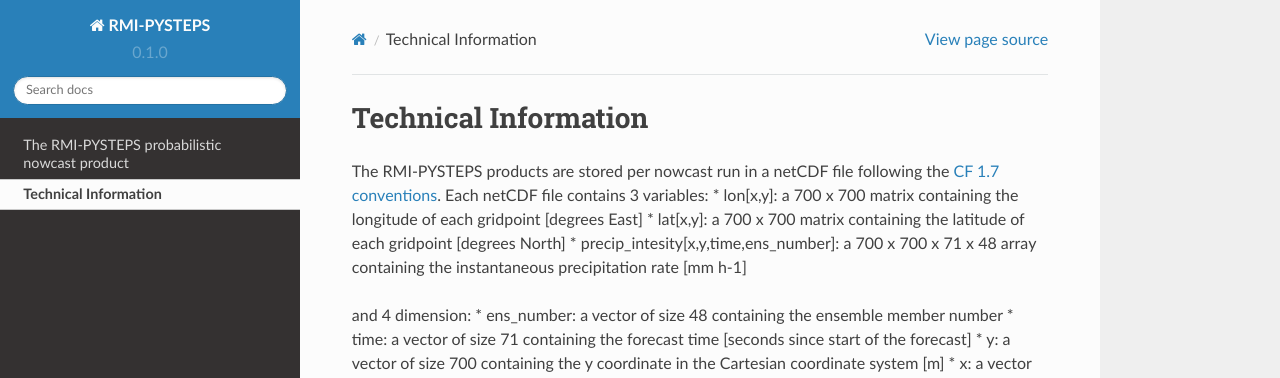
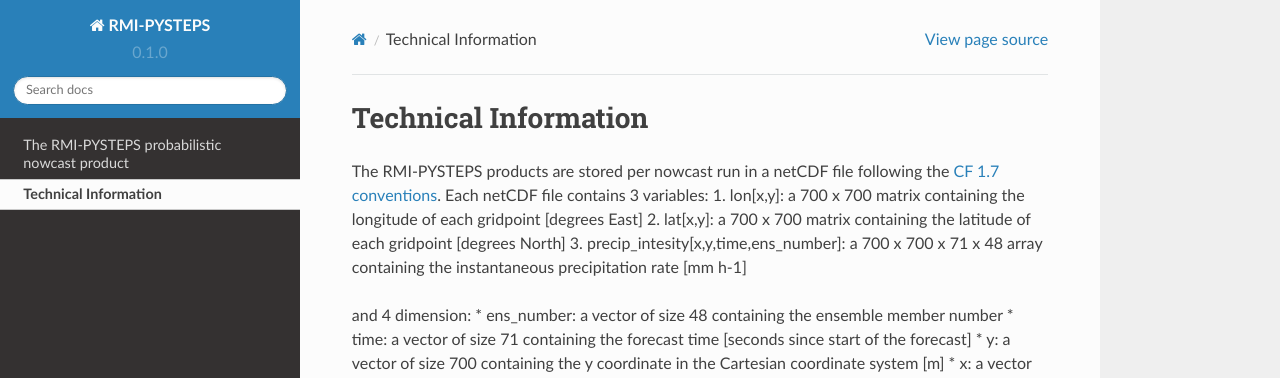
Before and after one commit to mpvginde/pySTEPS-BE, a Sphinx documentation site: the page built from docs/source/technical.rst, in a window 1280 px wide. Shown: the top 378 px of the page. Built offline with Sphinx 7.4.7 and the Read the Docs theme 2.0.0, drawn with Linux system fonts in a browser that asks for light colours.

Commit message:
Update technical.rst

```diff
--- a/docs/source/technical.rst
+++ b/docs/source/technical.rst
@@ -3,9 +3,9 @@
 
 The RMI-PYSTEPS products are stored per nowcast run in a netCDF file following the `CF 1.7 conventions <https://cfconventions.org/Data/cf-conventions/cf-conventions-1.7/cf-conventions.html>`_.
 Each netCDF file contains 3 variables:
-* lon[x,y]: a 700 x 700 matrix containing the longitude of each gridpoint [degrees East]
-* lat[x,y]: a 700 x 700 matrix containing the latitude of each gridpoint [degrees North]
-* precip_intesity[x,y,time,ens_number]: a 700 x 700 x 71 x 48 array containing the instantaneous precipitation rate [mm h-1]
+1. lon[x,y]: a 700 x 700 matrix containing the longitude of each gridpoint [degrees East]
+2. lat[x,y]: a 700 x 700 matrix containing the latitude of each gridpoint [degrees North]
+3. precip_intesity[x,y,time,ens_number]: a 700 x 700 x 71 x 48 array containing the instantaneous precipitation rate [mm h-1]
 
 and 4 dimension:
 * ens_number: a vector of size 48 containing the ensemble member number
```
